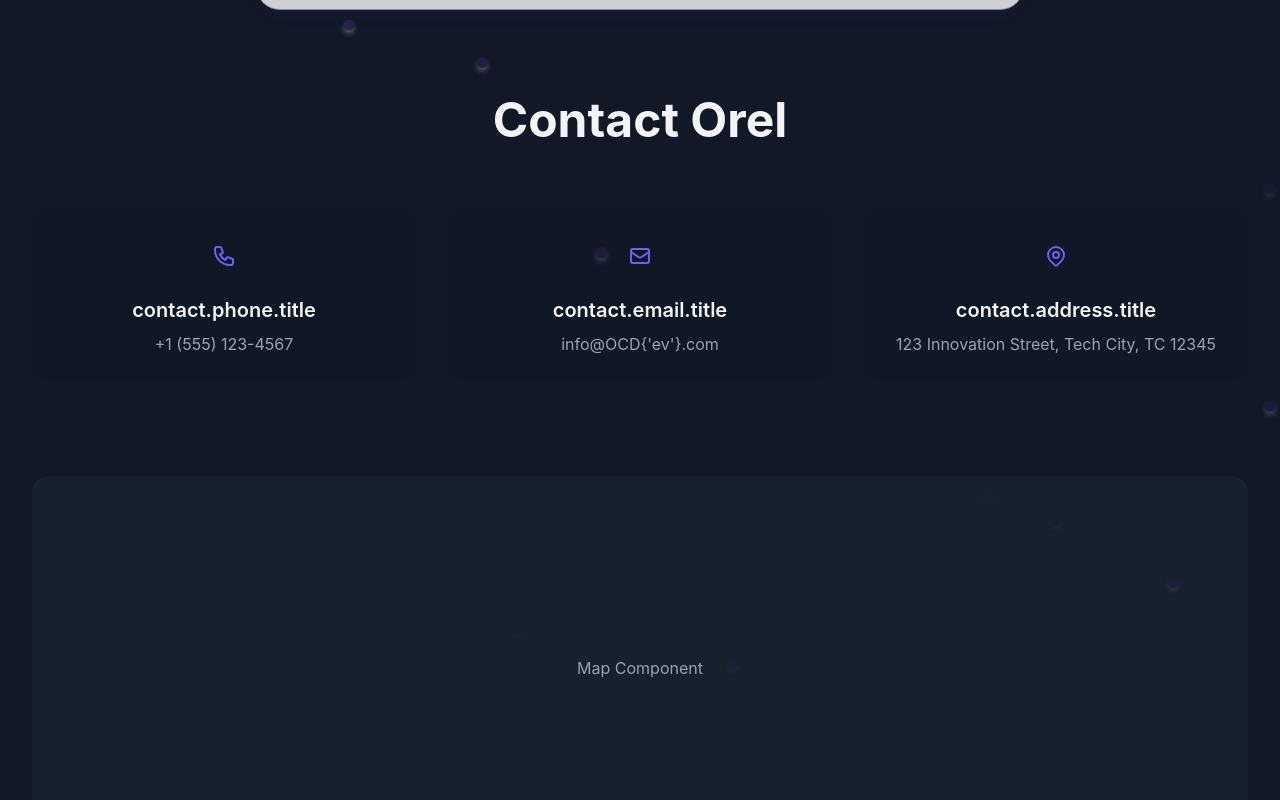
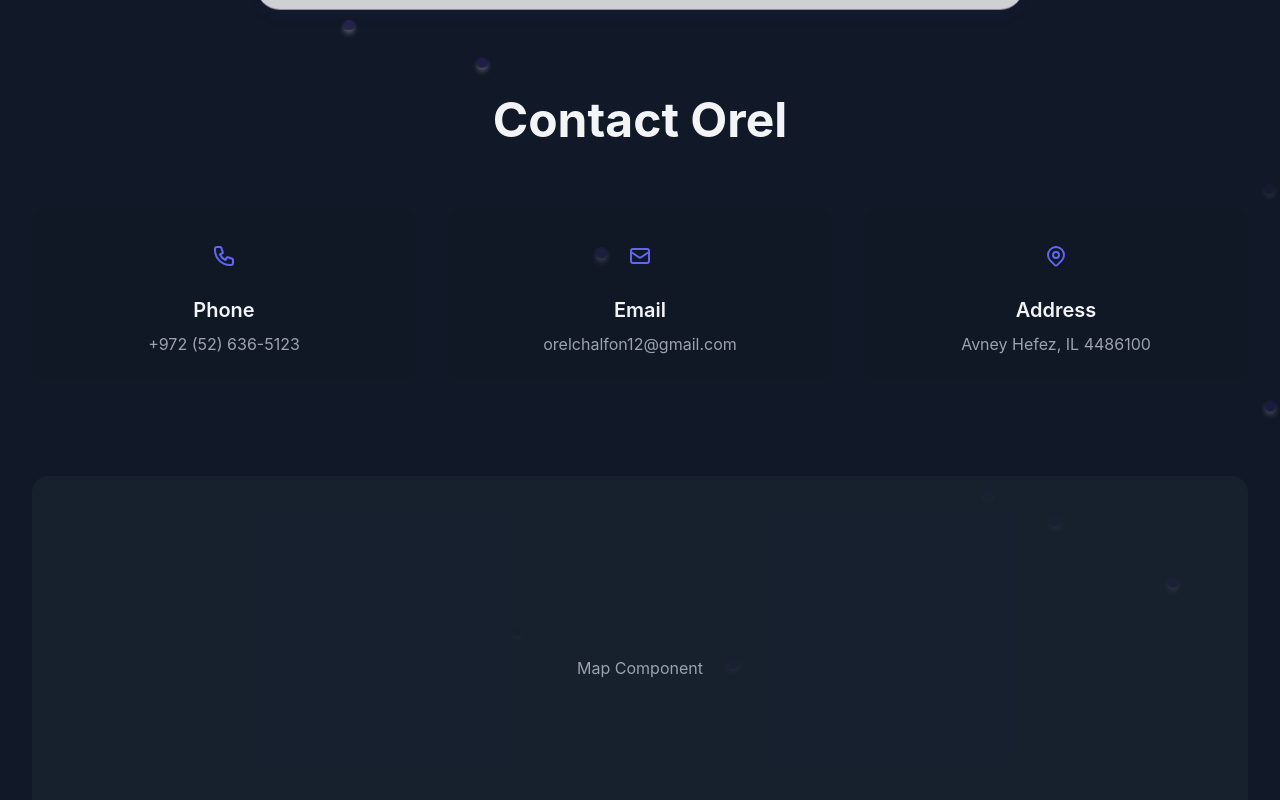
Before and after one commit to Orelchalfon/ocdev, a React (Vite) app: page /contact in a window 1280 px wide. Shown: the top 800 px of the page. Built offline with nearby package versions, Linux system fonts and the light colour scheme.

Commit message:
refactor: update translation handling in LanguageContext and improve Contact component titles

```diff
--- a/src/components/Services.tsx
+++ b/src/components/Services.tsx
@@ -20,11 +20,14 @@ const item = {
 };
 
 const Services = () => {
-  const { t, tArray } = useLanguage();
+  const { t } = useLanguage();
   const { theme } = useTheme();
 
-  // Get main services from translation with proper typing
-  const mainServices = tArray<Service>("services.mainServices");
+  // For strings
+  const title = t<string>("services.title");
+
+  // For arrays
+  const mainServices = t<Service[]>("services.mainServices");
 
   return (
     <section className='py-16 md:py-24' id='services'>
@@ -35,7 +38,7 @@ const Services = () => {
           viewport={{ once: true }}
           className='text-3xl md:text-4xl font-bold mb-6'
         >
-          {t("services.title")}
+          {title}
         </motion.h2>
       </div>
 
--- a/src/contexts/LanguageContext.tsx
+++ b/src/contexts/LanguageContext.tsx
@@ -5,8 +5,10 @@ import { Language, Translations } from "../types/translations";
 interface LanguageContextType {
   language: Language;
   toggleLanguage: () => void;
-  t: (key: string) => string;
-  tArray: <T>(key: string) => T[];
+  t: {
+    <T extends string>(key: string): T;
+    <T extends any[]>(key: string): T;
+  };
 }
 
 const defaultLanguage: Language = "en";
@@ -15,7 +17,6 @@ const LanguageContext = createContext<LanguageContextType>({
   language: defaultLanguage,
   t: (key: string) => key,
   toggleLanguage: () => {},
-  tArray: (key: string) => [],
 });
 
 const translations: Record<Language, Translations> = { en, he };
@@ -35,7 +36,7 @@ const LanguageContextProvider = ({ children }: { children: ReactNode }) => {
   };
 
   // Function to translate keys
-  const t = (key: string): string => {
+  const t = <T,>(key: string): T => {
     const value = key
       .split(".")
       .reduce(
@@ -46,26 +47,11 @@ const LanguageContextProvider = ({ children }: { children: ReactNode }) => {
         translations[language]
       );
 
-    return typeof value === "string" ? value : key;
-  };
-
-  // Add typed array translation helper
-  const tArray = <T,>(key: string): T[] => {
-    const value = key
-      .split(".")
-      .reduce(
-        (obj: unknown, key) =>
-          typeof obj === "object" && obj !== null
-            ? (obj as Record<string, unknown>)[key]
-            : undefined,
-        translations[language]
-      );
-
-    return Array.isArray(value) ? (value as T[]) : [];
+    return (typeof value !== "undefined" ? value : key) as T;
   };
 
   return (
-    <LanguageContext.Provider value={{ language, toggleLanguage, t, tArray }}>
+    <LanguageContext.Provider value={{ language, toggleLanguage, t }}>
       {children}
     </LanguageContext.Provider>
   );
--- a/src/pages/Contact.tsx
+++ b/src/pages/Contact.tsx
@@ -24,8 +24,8 @@ const Contact = () => {
           />
         </svg>
       ),
-      title: t("contact.phone.title"),
-      content: "+1 (555) 123-4567",
+      title: t("contact.phoneTitle"),
+      content: "+972 (52) 636-5123",
     },
     {
       icon: (
@@ -43,8 +43,8 @@ const Contact = () => {
           />
         </svg>
       ),
-      title: t("contact.email.title"),
-      content: "info@OCD{'ev'}.com",
+      title: t("contact.emailTitle"),
+      content: "orelchalfon12@gmail.com",
     },
     {
       icon: (
@@ -68,8 +68,8 @@ const Contact = () => {
           />
         </svg>
       ),
-      title: t("contact.address.title"),
-      content: "123 Innovation Street, Tech City, TC 12345",
+      title: t("contact.addressTitle"),
+      content: "Avney Hefez, IL 4486100",
     },
   ];
 
```
